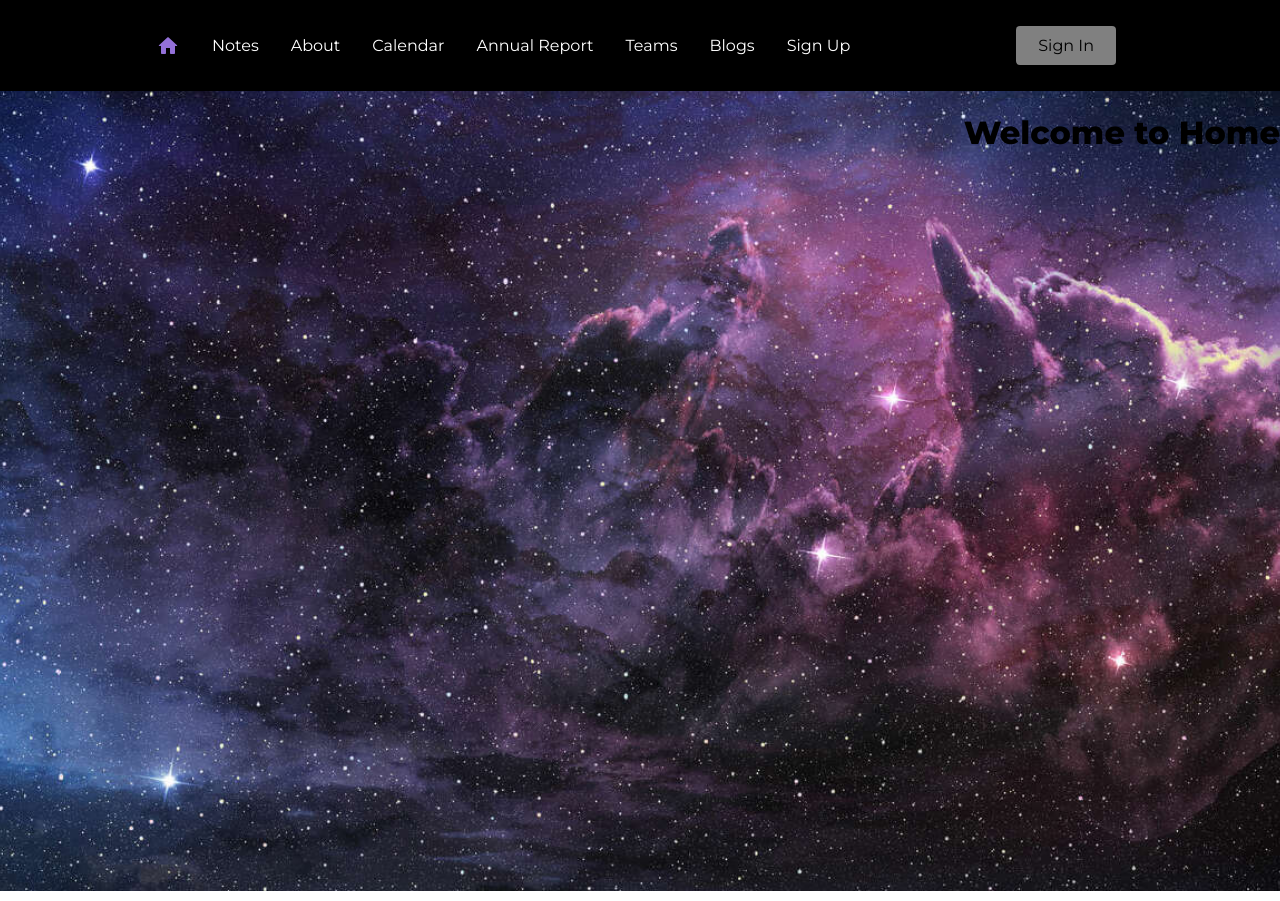
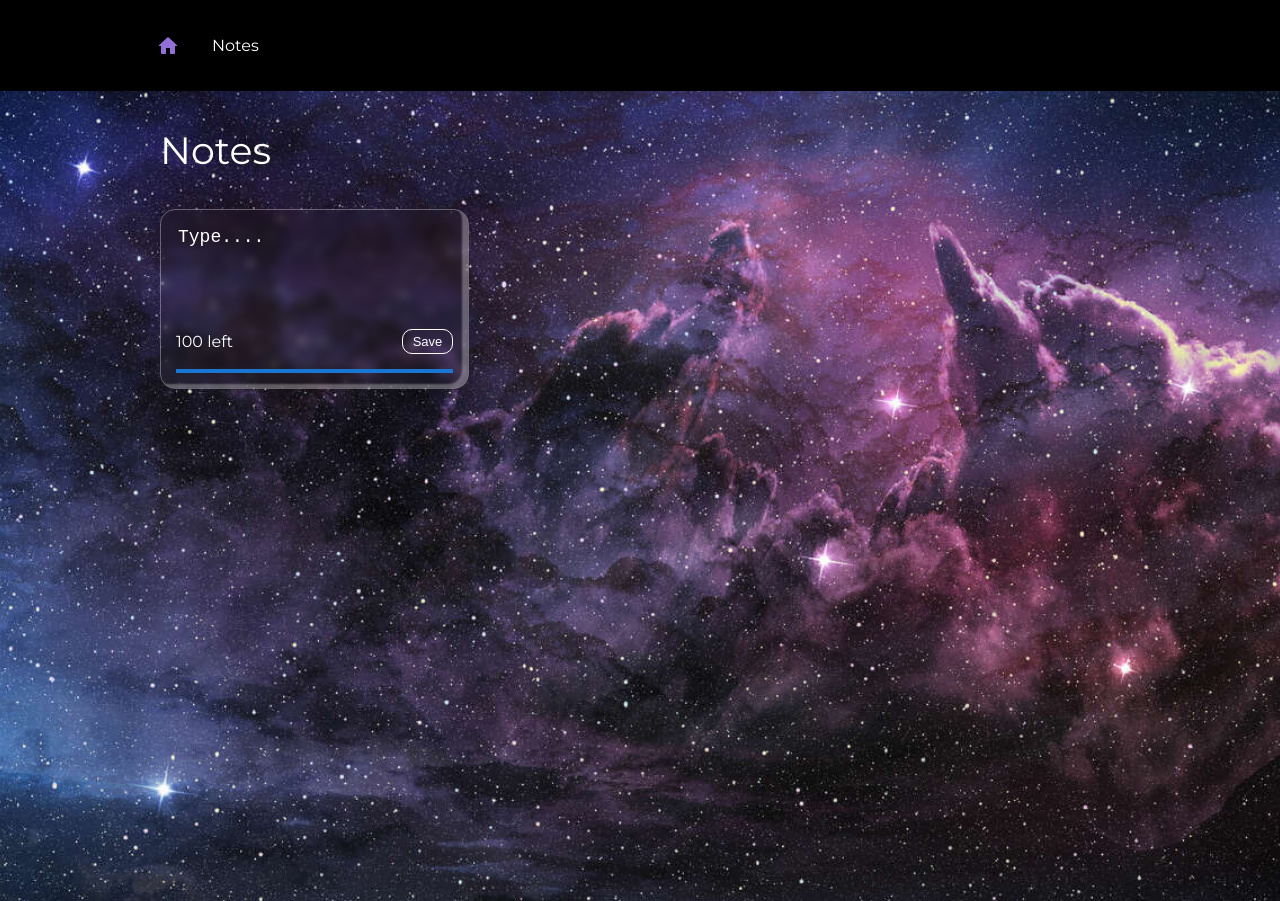
Before and after one commit to diamondfrost/react-notes-app, a React (Create React App) app: page / in a window 1280 px wide. Built offline with nearby package versions, Linux system fonts and the light colour scheme.

Commit message:
Update to only have a notes page

```diff
--- a/src/Components/Pages/About.jsx
+++ /dev/null
@@ -1,18 +0,0 @@
-import React from "react";
-
-const About = () => {
-    return (
-        <div
-            style={{
-                display: 'flex',
-                justifyContent: 'right',
-                alignItems: 'right',
-                height: '100vh'
-            }}
-        >
-            <h1>The About Page</h1>
-        </div>
-    );
-};
-
-export default About;
--- a/src/Components/Pages/AnnualReport.jsx
+++ /dev/null
@@ -1,18 +0,0 @@
-import React from 'react';
-
-const AnnualReport = () => {
-  return (
-    <div
-      style={{
-        display: 'flex',
-        justifyContent: 'Right',
-        alignItems: 'Right',
-        height: '100vh'
-      }}
-    >
-      <h1>Annual Report</h1>
-    </div>
-  );
-};
-
-export default AnnualReport;
--- a/src/Components/Pages/Blogs.jsx
+++ /dev/null
@@ -1,17 +0,0 @@
-import React from "react";
-const Blogs = () => {
-    return (
-        <div
-            style={{
-                display: 'flex',
-                justifyContent: 'right',
-                alignItems: 'right',
-                height: '100vh'
-            }}
-        >
-            <h1>Welcome to the Blogs</h1>
-        </div>
-    );
-};
-
-export default Blogs;
--- a/src/Components/Pages/CalendarPage.jsx
+++ /dev/null
@@ -1,18 +0,0 @@
-import React from "react";
-
-const CalendarPage = () => {
-    return (
-        <div
-            style={{
-                display: 'flex',
-                justifyContent: 'right',
-                alignItems: 'right',
-                height: '100vh'
-            }}
-        >
-            <h1>Welcome to the Calendar</h1>
-        </div>
-    );
-};
-
-export default CalendarPage;
--- a/src/Components/Pages/HomePage.jsx
+++ /dev/null
@@ -1,18 +0,0 @@
-import React from 'react';
-
-const HomePage = () => {
-  return (
-    <div
-      style={{
-        display: 'flex',
-        justifyContent: 'Right',
-        alignItems: 'Right',
-        height: '100vh'
-      }}
-    >
-      <h1>Welcome to Home</h1>
-    </div>
-  );
-};
-
-export default HomePage;
--- a/src/Components/Pages/SignIn.jsx
+++ /dev/null
@@ -1,18 +0,0 @@
-import React from 'react';
-
-const SignIn = () => {
-  return (
-    <div
-      style={{
-        display: 'flex',
-        justifyContent: 'Right',
-        alignItems: 'Right',
-        height: '100vh'
-      }}
-    >
-      <h1>Sign In</h1>
-    </div>
-  );
-};
-
-export default SignIn;
--- a/src/Components/Pages/SignUp.jsx
+++ /dev/null
@@ -1,18 +0,0 @@
-import React from 'react';
-
-const SignUp = () => {
-  return (
-    <div
-      style={{
-        display: 'flex',
-        justifyContent: 'Right',
-        alignItems: 'Right',
-        height: '100vh'
-      }}
-    >
-      <h1>Sign Up</h1>
-    </div>
-  );
-};
-
-export default SignUp;
--- a/src/Components/Pages/Teams.jsx
+++ /dev/null
@@ -1,18 +0,0 @@
-import React from 'react';
-
-const Teams = () => {
-  return (
-    <div
-      style={{
-        display: 'flex',
-        justifyContent: 'Right',
-        alignItems: 'Right',
-        height: '100vh'
-      }}
-    >
-      <h1>Welcome to the Team</h1>
-    </div>
-  );
-};
-
-export default Teams;
--- a/src/Routes/routes.js
+++ b/src/Routes/routes.js
@@ -22,7 +22,7 @@ export const routes = [
     {
       id: 'Home',
       path: '/',
-      element: <HomePage />,
+      element: <NotesPage />,
       label: <HomeRoundedIconItem aria-hidden="true"/>,
       isActiveStyle: 'false',
       navType: 'navlink',
@@ -35,60 +35,4 @@ export const routes = [
       isActiveStyle: 'true',
       navType: 'navlink',
     },
-    {
-      id: 'About',
-      path: '/about',
-      element: <About />,
-      label: 'About',
-      isActiveStyle: 'true',
-      navType: 'navlink',
-    },
-    {
-      id: 'Calendar',
-      path: '/calendar',
-      element: <CalendarPage />,
-      label: 'Calendar',
-      isActiveStyle: 'true',
-      navType: 'navlink',
-    },
-    {
-      id: 'Annual',
-      path: '/annual',
-      element: <AnnualReport />,
-      label: 'Annual Report',
-      isActiveStyle: 'true',
-      navType: 'navlink',
-    },
-    {
-      id: 'Teams',
-      path: '/team',
-      element: <Teams />,
-      label: 'Teams',
-      isActiveStyle: 'true',
-      navType: 'navlink',
-    },
-    {
-      id: 'Blogs',
-      path: '/blogs',
-      element: <Blogs />,
-      label: 'Blogs',
-      isActiveStyle: 'true',
-      navType: 'navlink',
-    },
-    {
-      id: 'SignUp',
-      path: '/sign-up',
-      element: <SignUp/>,
-      label: 'Sign Up',
-      isActiveStyle: 'true',
-      navType: 'navlink',
-    },
-    {
-      id: 'SignIn',
-      path: '/sign-in',
-      element: <SignIn/>,
-      label: 'Sign In',
-      isActiveStyle: 'true',
-      navType: 'navbutton',
-    },
   ];
```
Also changed, not shown: src/Components/Pages/Events.jsx (deleted, +0 -18 lines).
